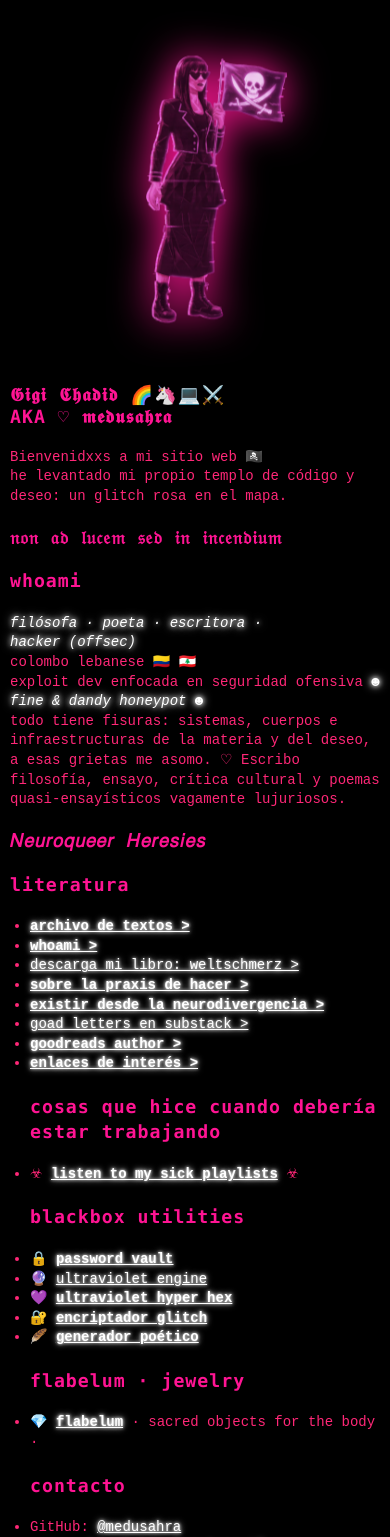
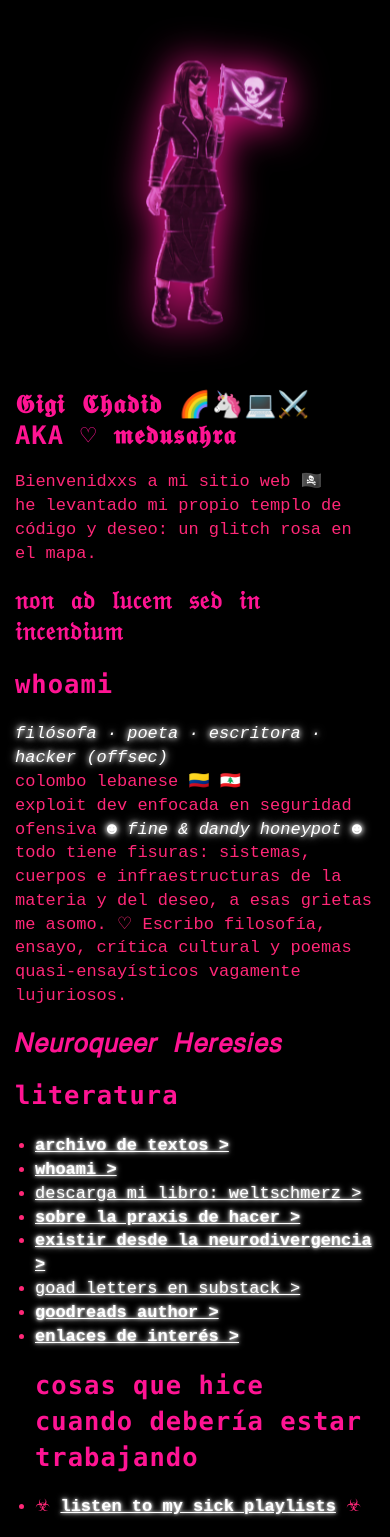
Before and after one commit to medusahra/medusahra.github.io, a Jekyll site: the page built from index.md, in a window 390 px wide. Shown: the top 1537 px of the page. Built offline with Jekyll 4.4.1, drawn with Linux system fonts in a browser that asks for light colours.

Commit message:
Update default.html

```diff
--- a/_layouts/default.html
+++ b/_layouts/default.html
@@ -48,7 +48,7 @@
   background-color: #000000 !important;
   color: #ff2777 !important;
   font-family: monospace;
-  font-size: 16px;
+  font-size: 17px;
   line-height: 1.4;
   padding: 15px;
   max-width: 800px;
@@ -122,17 +122,68 @@
       margin-left: 20px;
     }
 
-  /* Responsive para móvil */
-@media (max-width: 600px) {
+/* ===== OPTIMIZACIÓN ESPECÍFICA PARA iOS/IPHONE ===== */
+@media screen and (max-width: 600px) and (-webkit-min-device-pixel-ratio: 2) {
   body {
-    font-size: 14px;
-    padding: 10px;
+    font-size: 16px;
+    padding: 16px;
+    line-height: 1.7;
+    /* Suavizado perfecto para Retina */
+    -webkit-font-smoothing: subpixel-antialiased;
   }
 
   h1, h2, h3 {
-    font-size: 1.3em;
+    font-size: 1.4em;
+    margin: 16px 0;
+    /* Optimizado para pantallas Retina */
+    letter-spacing: 0.5px;
+  }
+
+  img {
+    max-width: 100%;
+    height: auto;
+    /* Previene glitches en Safari iOS */
+    -webkit-transform: translate3d(0, 0, 0);
+    transform: translate3d(0, 0, 0);
+  }
+
+  .logo-home {
+    max-width: 240px;
+  }
+
+  /* Tap área iOS (mínimo 44x44px según Apple HIG) */
+  a {
+    padding: 4px 0;
+    min-height: 44px;
+    display: inline-block;
+  }
+
+  /* Elimina el zoom al hacer tap en inputs (por si agregas forms) */
+  input, select, textarea {
+    font-size: 16px;
+  }
+
+  /* Scroll suave en iOS */
+  body {
+    -webkit-overflow-scrolling: touch;
+    overflow-scrolling: touch;
   }
 }
+
+/* ===== PARA TABLETS (iPads y Android tablets) ===== */
+@media screen and (min-width: 601px) and (max-width: 1024px) {
+  body {
+    font-size: 17px;
+    padding: 25px;
+    max-width: 700px;
+  }
+
+  h1, h2, h3 {
+    font-size: 1.6em;
+  }
+}
+
+
 
 /* ===== SOUNDCLOUD WRAPPER CYBERPUNK ===== */
 @keyframes glow-pulse {
```
